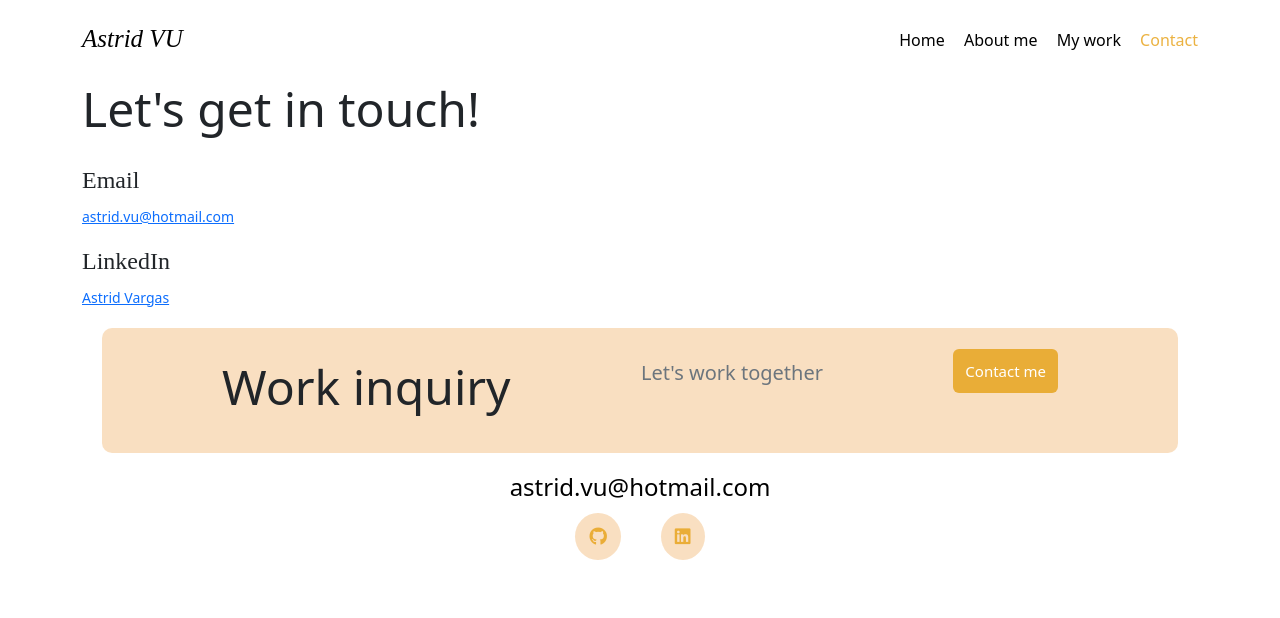
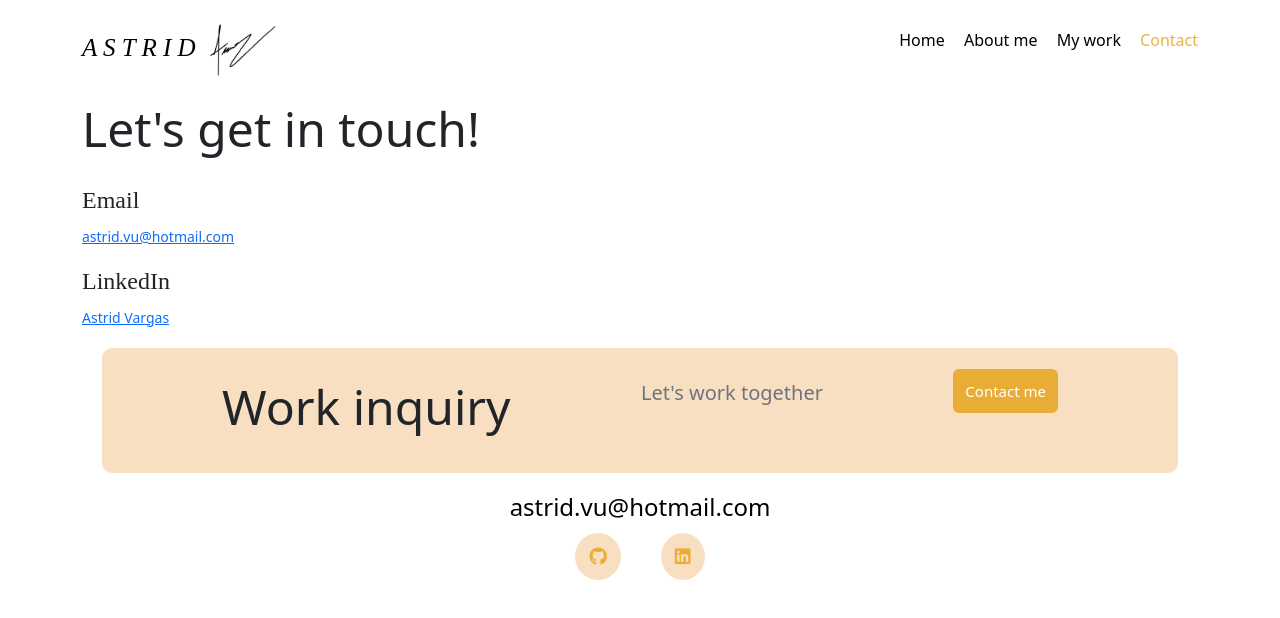
Before and after one commit to astrid595/portfolio-project, a plain HTML site: page contact.html in a window 1280 px wide. Drawn offline with nearby package versions, Linux system fonts and the light colour scheme; a web font is replaced by a local one.

Commit message:
Added logo to nav-bar

```diff
--- a/contact.html
+++ b/contact.html
@@ -17,7 +17,7 @@
     <div class="container">
         <nav class="d-flex justify-content-between">
             <span>
-                <a href="/" class="logo">Astrid VU</a>
+                <a href="/" class="logo">A S T R I D <img src="images/signature.JPG" alt="logo firma"></a>
             </span>
             <ul>
                 <li> <a href="/">Home</a>
```
Also changed, not shown: about.html (+1 -1 lines), work.html (+1 -1 lines).
